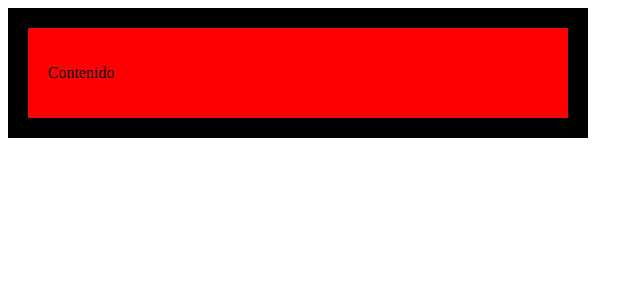
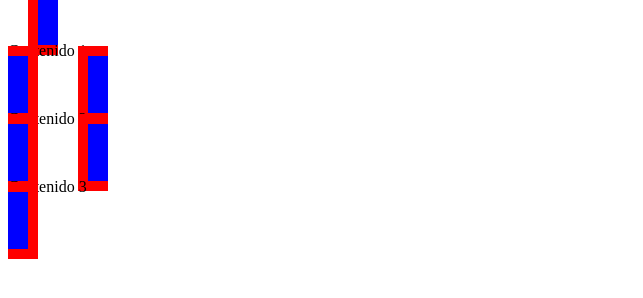
Before and after one commit to JavierReus/Portfolio, a plain HTML site: page index.html in a window 1280 px wide. Shown: the whole page, without its empty margins (0-643 px from the left). Drawn offline with Linux system fonts and the light colour scheme.

Commit message:
Probando display

```diff
--- a/css/styles.css
+++ b/css/styles.css
@@ -1,7 +1,8 @@
-div{
-    background-color: red;
-    width: 500px;
-    box-sizing: content-box;
+div {
+    background-color: blue;
+    border: 10px solid red;
+    display: inline;
     padding: 20px;
-    border: 20px solid black;
+    margin: 20px;
+
 }
--- a/index.html
+++ b/index.html
@@ -9,8 +9,17 @@
 </head>
 <body>
 
+        <div >
+            <p>Contenido 1</p>
+        </div>
+
+
         <div>
-            <p>Contenido</p>
+            <p>Contenido 2</p>
+        </div>
+
+        <div>
+            <p>Contenido 3</p>
         </div>
 
 </body>
```
